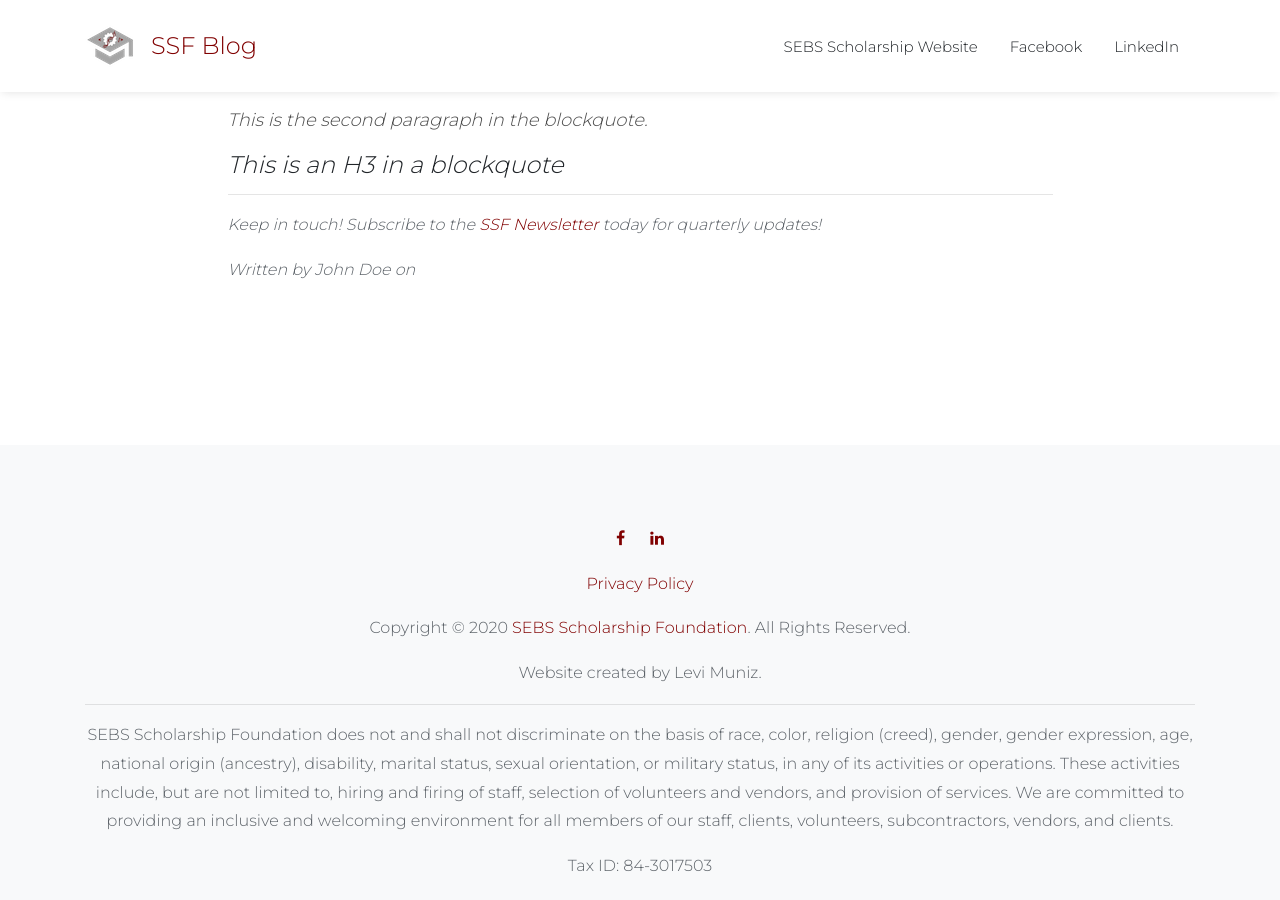
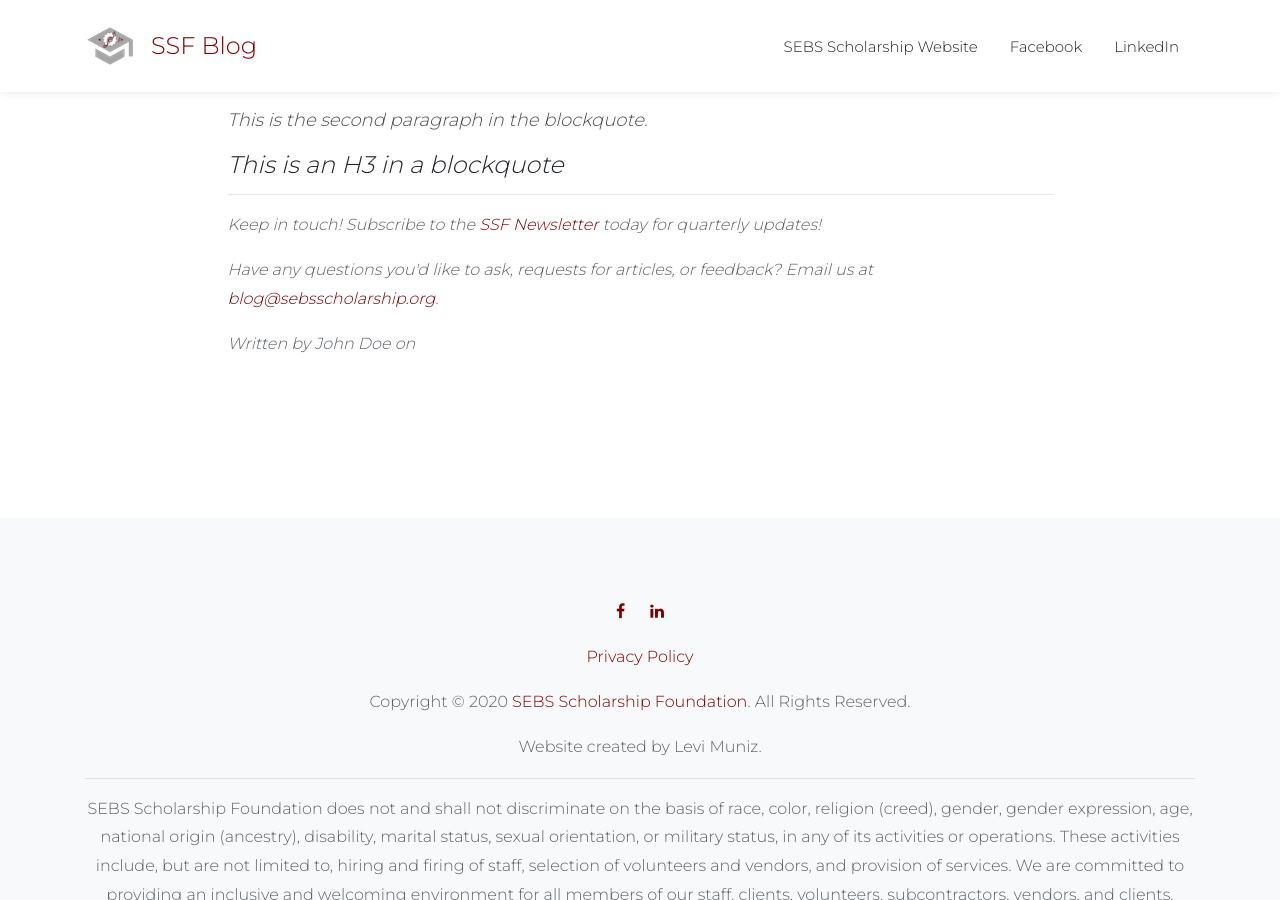
Before and after one commit to sebs-scholarship/Blog, a Jekyll site: the page built from examples/posts/2020-04-20-Test-Post.md, in a window 1280 px wide and 900 px high, scrolled down 942 px. Built offline with Jekyll 4.4.1, drawn with Linux system fonts in a browser that asks for light colours; comment, search, counter and statistics services are not loaded.

```diff
--- a/_layouts/post.html
+++ b/_layouts/post.html
@@ -20,6 +20,7 @@
                     </div>
                     <hr>
                     <p><i>Keep in touch! Subscribe to the <a href="https://sebsscholarship.org/email/subscribe.html">SSF Newsletter</a> today for quarterly updates!</i></p>
+                    <p><i>Have any questions you'd like to ask, requests for articles, or feedback? Email us at <a href="mailto:blog@sebsscholarship.org">blog@sebsscholarship.org</a>.</i></p>
                     <p><i>Written by {{ page.author }} on {{ page.date | date: "%b %d, %Y"}}</i></p>
                 </div>
             </div>
```
